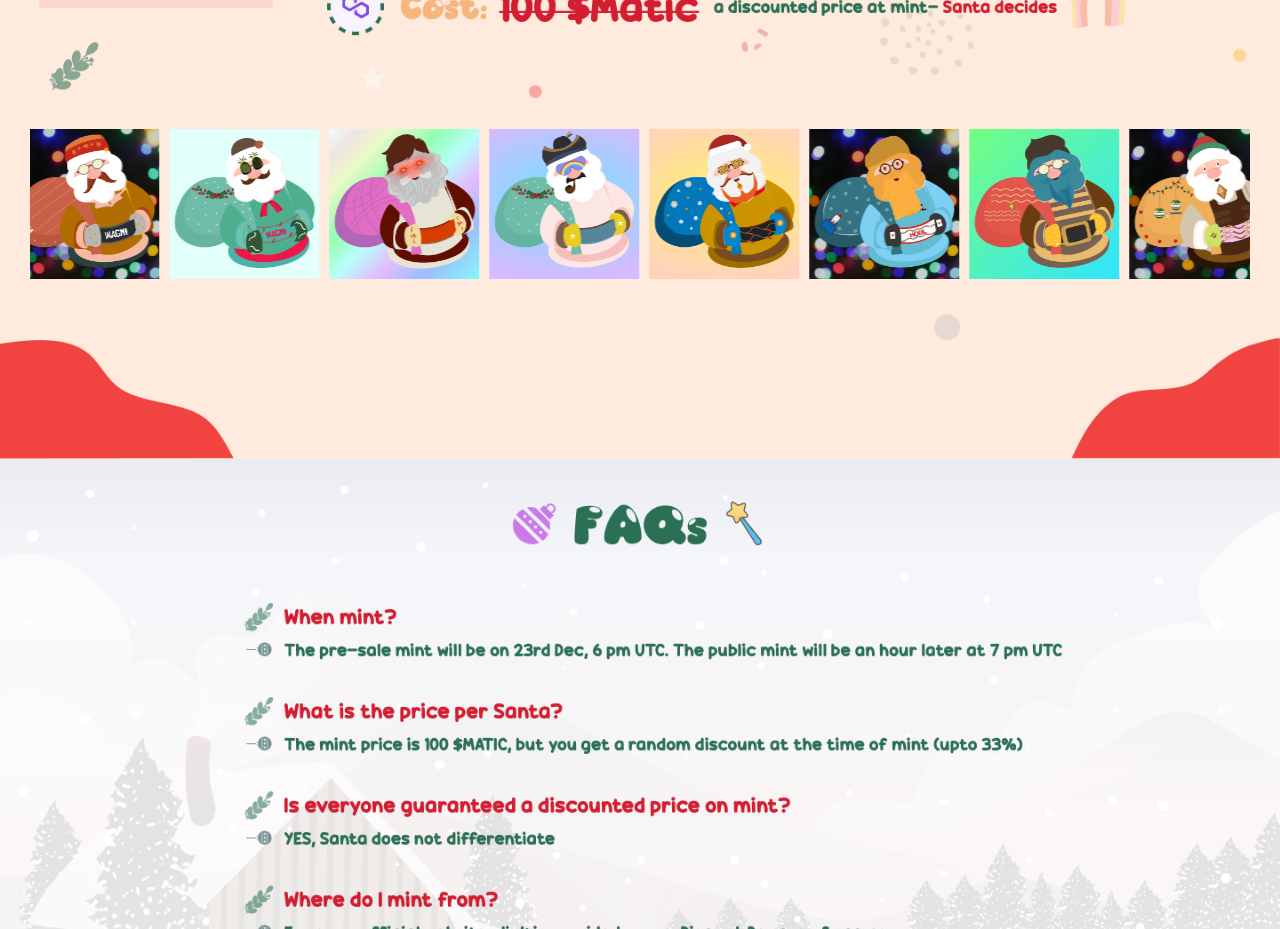
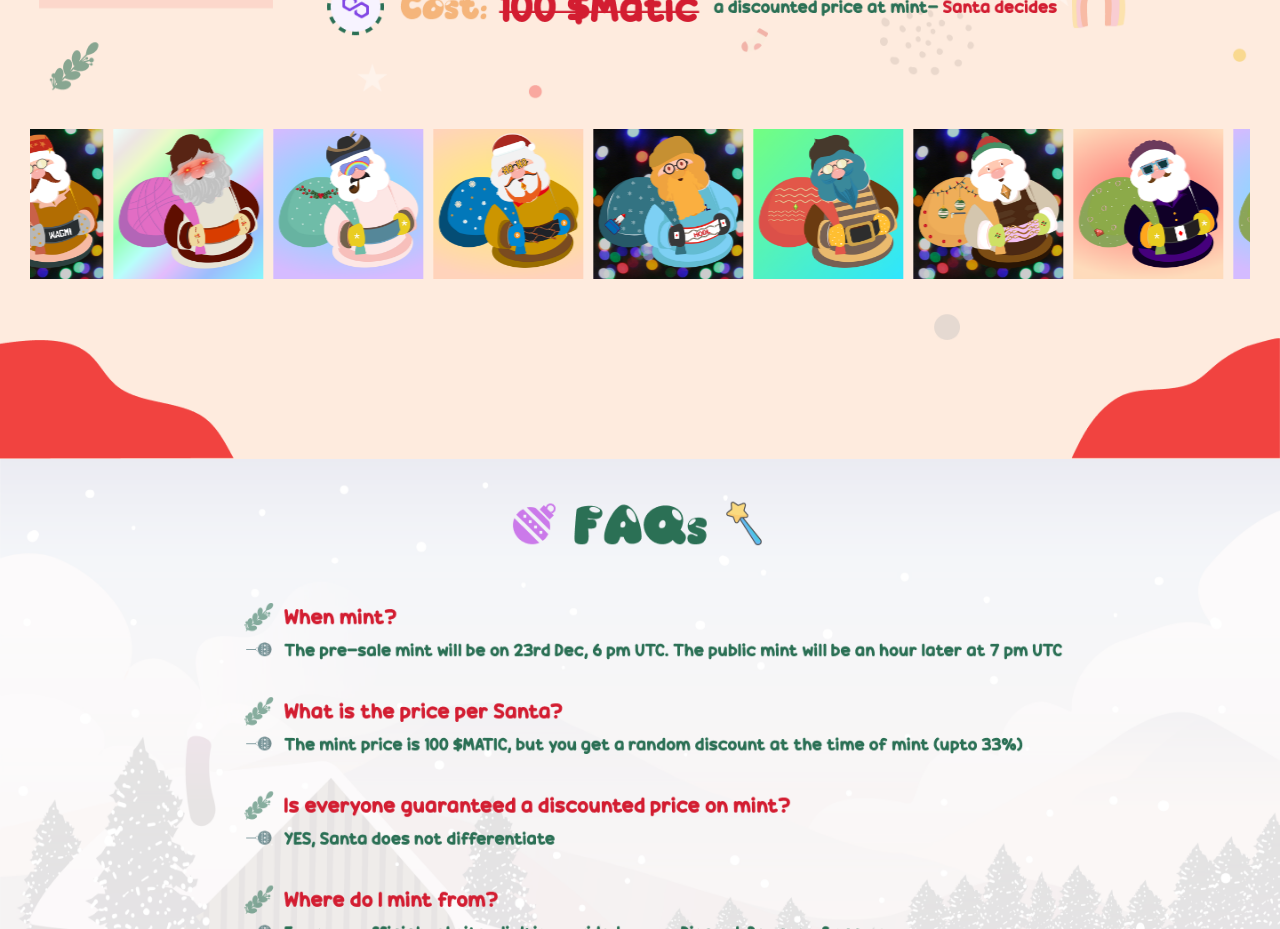
Before and after one commit to LilFatFrank/Santa-NFTs, a React (Create React App) app: page / in a window 1280 px wide. Shown: the part 2780-3709 px from the top of the page. Built offline with nearby package versions, Linux system fonts and the light colour scheme.

Commit message:
deleting an image and editing styles

```diff
--- a/src/Sections/Assets/Assets.jsx
+++ b/src/Sections/Assets/Assets.jsx
@@ -7,7 +7,6 @@ const Assets = () => {
           <div className={`row animate`}>
             <img src={"assets/images/1.png"} alt={"santa-nft"} />
             <img src={"assets/images/2.png"} alt={"santa-nft"} />
-            <img src={"assets/images/4.png"} alt={"santa-nft"} />
             <img src={"assets/images/5.png"} alt={"santa-nft"} />
             <img src={"assets/images/6.png"} alt={"santa-nft"} />
             <img src={"assets/images/7.png"} alt={"santa-nft"} />
--- a/src/styles/app.scss
+++ b/src/styles/app.scss
@@ -39,6 +39,6 @@
     transform: translate(0, 0);
   }
   100% {
-    transform: translate(-168%, 0);
+    transform: translate(-220%, 0);
   }
 }
```
Also changed, not shown: public/assets/images/4.png (deleted).
